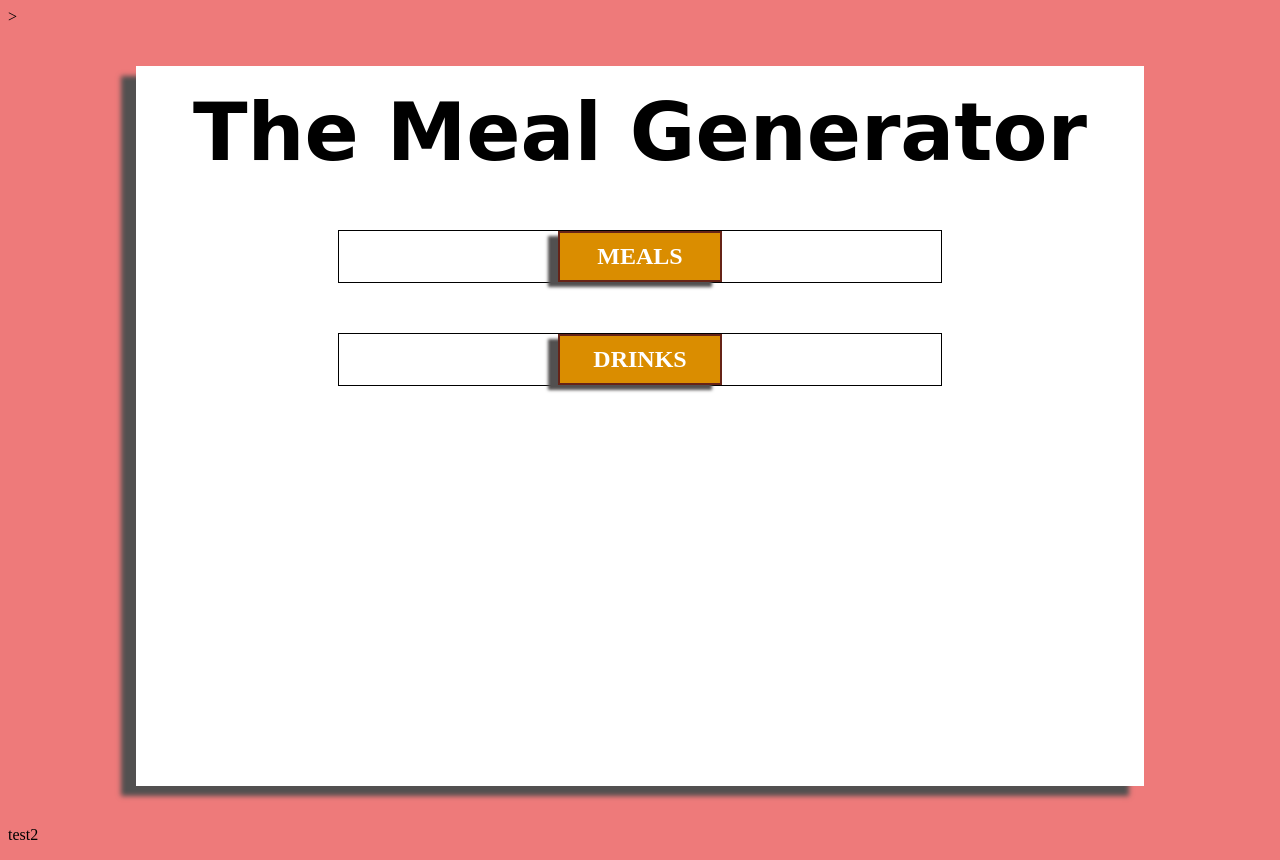
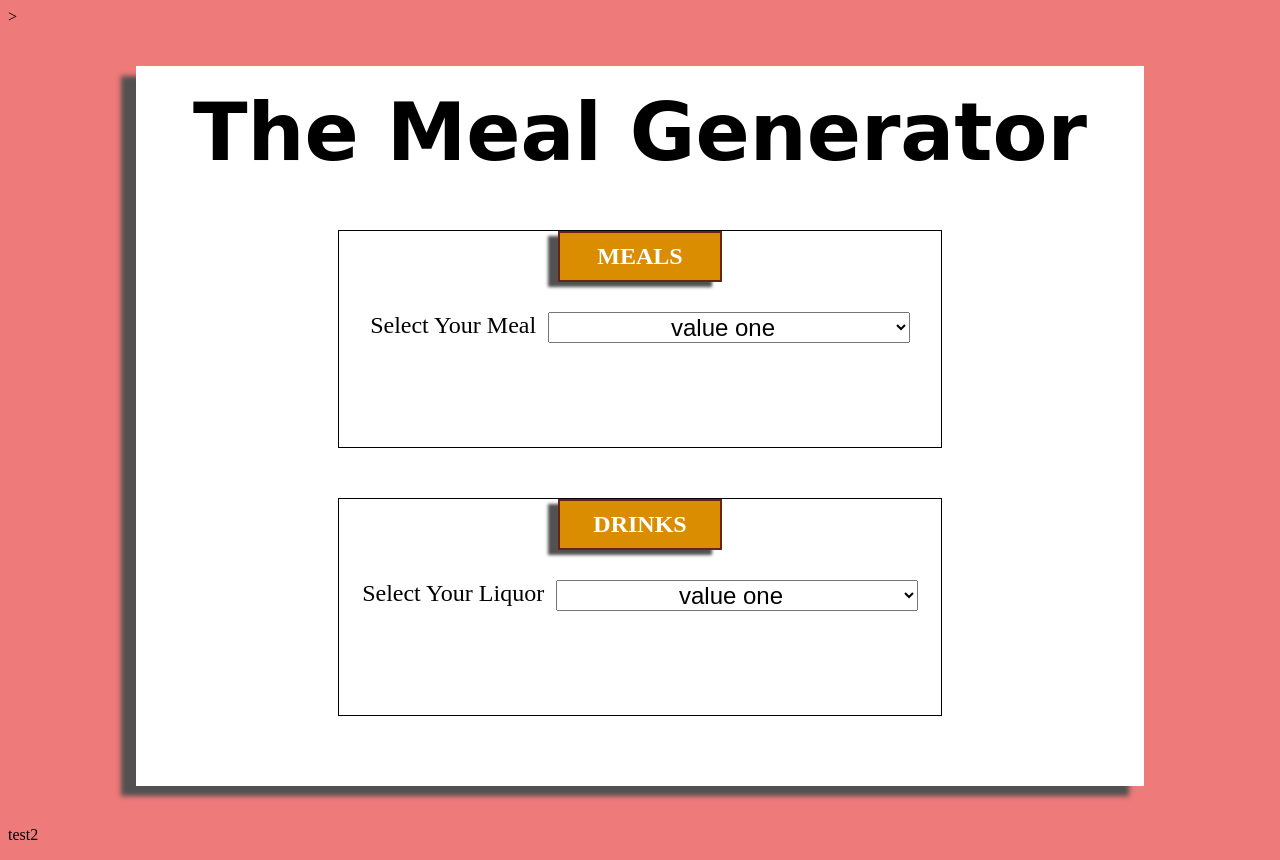
Before and after one commit to Terrence-Me/project1, a plain HTML site: page index.html in a window 1280 px wide. Drawn offline with nearby package versions, Linux system fonts and the light colour scheme; no server answers.

Commit message:
updated index html

```diff
--- a/index.html
+++ b/index.html
@@ -1,5 +1,6 @@
 <!DOCTYPE html>>
 <html>
+
 <head>
     <meta charset="UTF-8" />
     <meta name="viewport" content="width=device-width, initial-scale=1.0" />
@@ -7,6 +8,7 @@
     <link rel="stylesheet" type="text/css" href="./assets/css/style.css" />
     <script src="https://code.jquery.com/jquery-3.5.1.min.js"></script>
 </head>
+
 <body>
     <header>
 
@@ -17,7 +19,11 @@
             <meta name="viewport" content="width=device-width, initial-scale=1.0">
             <link rel="preconnect" href="https://fonts.googleapis.com">
             <link rel="preconnect" href="https://fonts.gstatic.com" crossorigin>
-    <link href="https://fonts.googleapis.com/css2?family=Permanent+Marker&family=Ultra&display=swap" rel="stylesheet">
+            <link href="https://fonts.googleapis.com/css2?family=Permanent+Marker&family=Ultra&display=swap"
+                rel="stylesheet">
+            <!-- <link href="https://cdn.jsdelivr.net/npm/bootstrap@5.1.1/dist/css/bootstrap.min.css" rel="stylesheet"
+                integrity="sha384-F3w7mX95PdgyTmZZMECAngseQB83DfGTowi0iMjiWaeVhAn4FJkqJByhZMI3AhiU"
+                crossorigin="anonymous"> -->
             <link rel="stylesheet" href="./style.css">
             <title>Document</title>
         </head>
@@ -31,11 +37,35 @@
                 </div>
                 <section class="meal-options">
                     <div class="meals">MEALS</div>
+                    <form name="meal-list" class="meal-form">
+                        <label for="meals" title="list of meals" class="meal-label">Select Your Meal</label>
+                        <select id="dinner" name="meals">
+                            <optgroup label="din">
+                                <option value="enter-value-one">value one</option>
+                                <option value="enter-value-two">value two</option>
+                                <option value="enter-value-three">value three</option>
+                                <option value="enter-value-four">value four</option>
+                                <option value="enter-value-five">value five</option>
+                            </optgroup>
+                        </select>
+                    </form>
 
                 </section>
 
                 <section class="drink-options">
                     <div class="drinks">DRINKS</div>
+                    <form name="drink-list" class="drink-form">
+                        <label for="drinks" title="list of drinks" class="drink-label">Select Your Liquor</label>
+                        <select id="liquor" name="drinks">
+                            <optgroup label="liq">
+                                <option value="enter-value-one">value one</option>
+                                <option value="enter-value-two">value two</option>
+                                <option value="enter-value-three">value three</option>
+                                <option value="enter-value-four">value four</option>
+                                <option value="enter-value-five">value five</option>
+                            </optgroup>
+                        </select>
+                    </form>
                 </section>
 
                 <div></div>
--- a/style.css
+++ b/style.css
@@ -22,6 +22,7 @@ body {
   border: 1px solid black;
   margin: 5% 20%;
   text-align: center;
+  height: 30%;
 }
 
 .meals {
@@ -42,6 +43,7 @@ body {
   border: 1px solid black;
   margin: 5% 20%;
   text-align: center;
+  height: 30%;
 }
 
 .drinks {
@@ -56,3 +58,31 @@ body {
   background-color: #da8d00;
   color: #fff;
 }
+
+.meal-form,
+.drink-form {
+  display: flex;
+  flex-direction: row;
+  margin-top: 5%;
+  justify-content: center;
+}
+
+#dinner,
+#liquor {
+  width: 60%;
+  margin-left: 2%;
+  font-size: 1.5rem;
+  text-align: center;
+}
+
+.meal-label,
+.drink-label {
+  font-size: 1.5rem;
+}
+
+/* .drink-form {
+  display: flex;
+  flex-direction: row;
+  margin-top: 5%;
+  justify-content: center;
+} */
```
Lines whose indentation alone changed are shown as unchanged.
